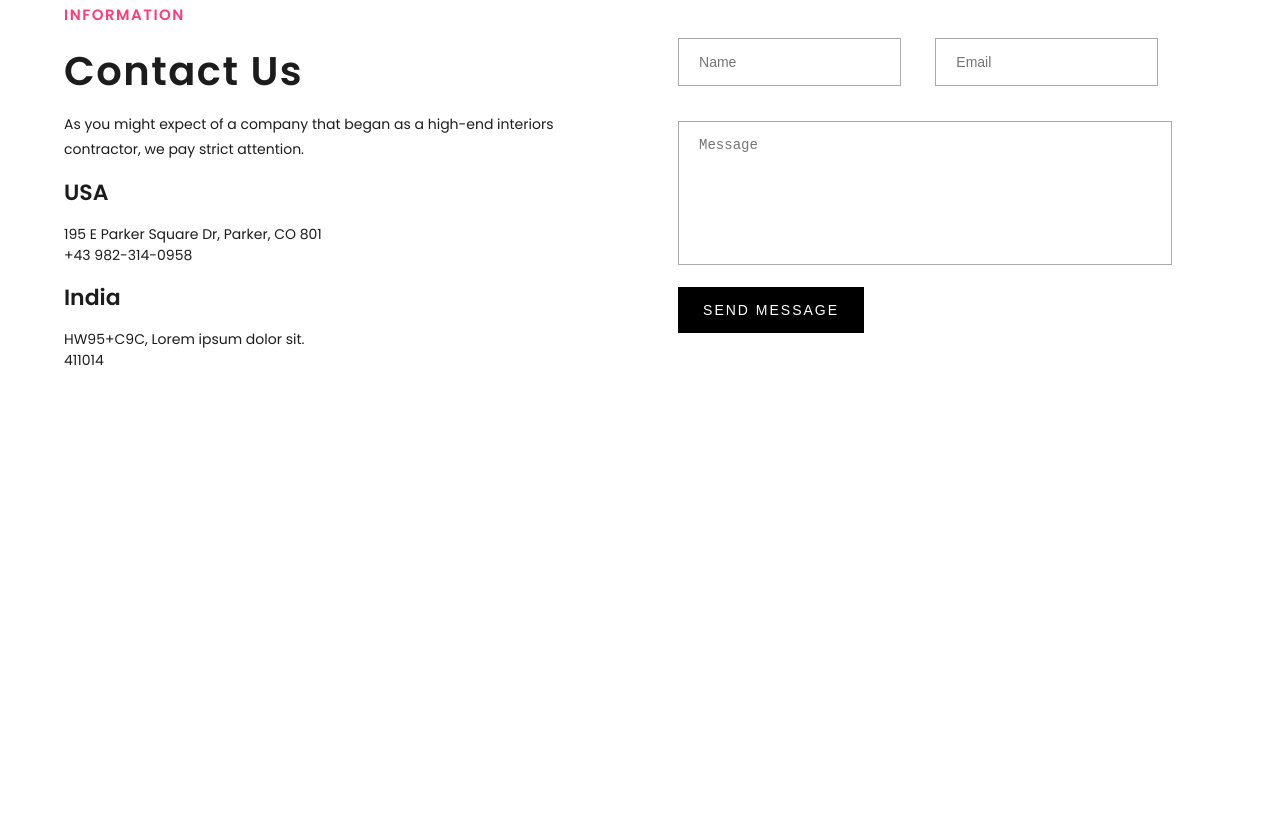
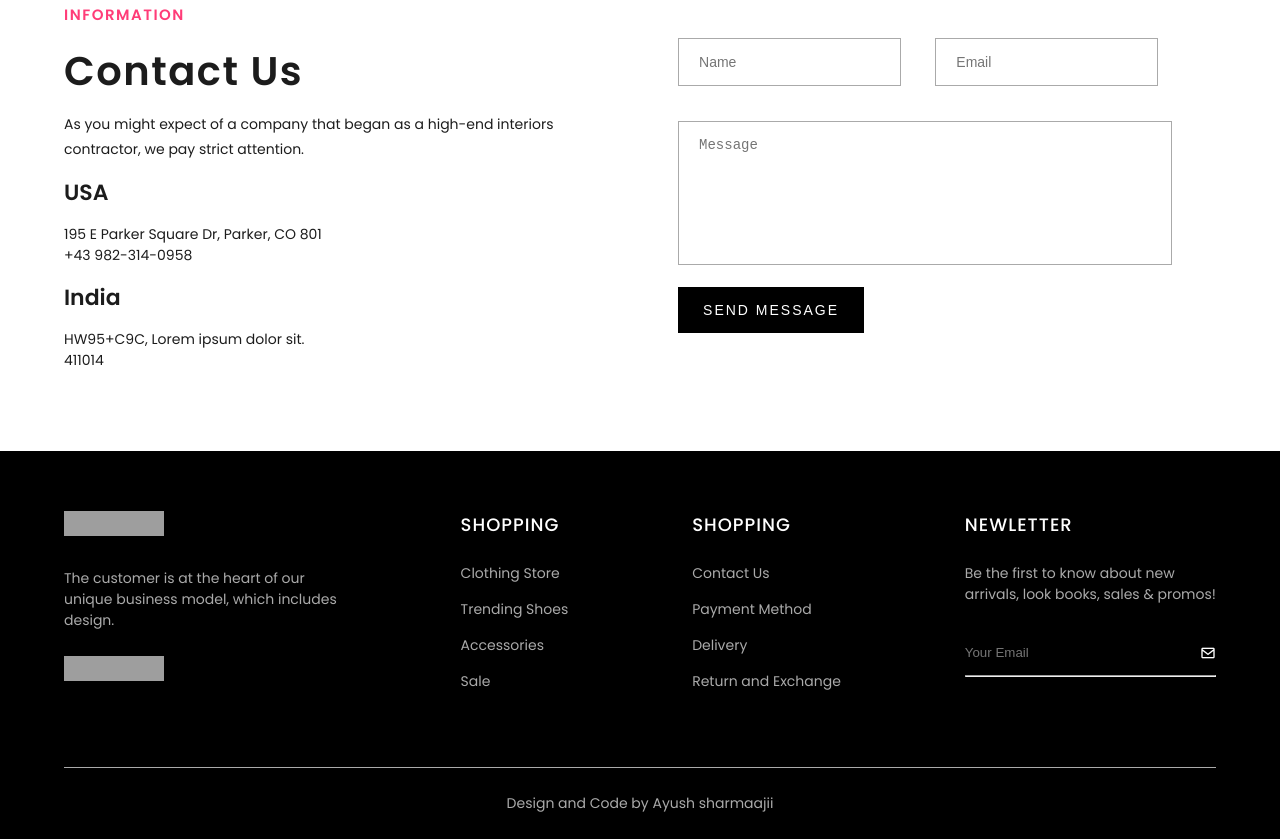
Before and after one commit to AyushSharma113/Ecommerce_1, a plain HTML site: page index.html in a window 1280 px wide. Shown: the part 4347-5186 px from the top of the page. Before the commit the page ends 4798 px from the top, so only its background shows below. Drawn offline with nearby package versions, Linux system fonts and the light colour scheme; grey boxes are pictures that could not be loaded.

Commit message:
adding footer
adding footer and styling it , made it responsive

```diff
--- a/index.html
+++ b/index.html
@@ -613,5 +613,57 @@
       </div>
     </section>
     <!-- END OF CONTACT SECTION  -->
+
+    <!-- FOOTER SECTION  -->
+    <footer>
+      <div class="footer-container container">
+        <div class="content_1">
+          <img src="https://i.postimg.cc/htGyQ4JB/footer-logo.png" alt="logo" />
+          <p>
+            The customer is at the heart of our<br />unique business model,
+            which includes<br />design.
+          </p>
+          <img src="https://i.postimg.cc/Nj9dgJ98/cards.png" alt="cards" />
+        </div>
+        <div class="content_2">
+          <h4>SHOPPING</h4>
+          <a href="#sellers">Clothing Store</a>
+          <a href="#sellers">Trending Shoes</a>
+          <a href="#sellers">Accessories</a>
+          <a href="#sellers">Sale</a>
+        </div>
+        <div class="content_3">
+          <h4>SHOPPING</h4>
+          <a href="./contact.html">Contact Us</a>
+          <a href="https://payment-method-sb.netlify.app/" target="_blank"
+            >Payment Method</a
+          >
+          <a href="https://delivery-status-sb.netlify.app/" target="_blank"
+            >Delivery</a
+          >
+          <a href="https://codepen.io/sandeshbodake/full/Jexxrv" target="_blank"
+            >Return and Exchange</a
+          >
+        </div>
+        <div class="content_4">
+          <h4>NEWLETTER</h4>
+          <p>
+            Be the first to know about new<br />arrivals, look books, sales &
+            promos!
+          </p>
+          <div class="f-mail">
+            <input type="email" placeholder="Your Email" />
+            <i class="bx bx-envelope"></i>
+          </div>
+          <hr />
+        </div>
+      </div>
+      <div class="f-design">
+        <div class="f-design-txt container">
+          <p>Design and Code by Ayush sharmaajii</p>
+        </div>
+      </div>
+    </footer>
+    <!-- END OF FOOTER SECTION  -->
   </body>
 </html>
--- a/style.css
+++ b/style.css
@@ -920,3 +920,85 @@ iframe{
 
 
 /* END OF CONTACT SECTION  */
+
+footer{
+    width: 100%;
+    background: var(--black);
+}
+
+.footer-container .content_1 img{
+    height: 25px;
+    width: 100px;
+}
+
+.footer-container {
+    display: flex;
+    justify-content: space-between;
+    padding: 60px 0;
+}
+.footer-container h4 {
+    color: var(--white);
+    font-weight: 500;
+    letter-spacing: 1px;
+    margin-bottom: 25px;
+    font-size: 18px;
+}
+
+.footer-container a {
+    display: block;
+    text-decoration: none;
+    color: var(--grey);
+    margin-bottom: 15px;
+    font-size: 14px;
+}
+.footer-container .content_1 p,
+.footer-container .content_4 p {
+    color: var(--grey);
+    margin: 25px 0;
+    font-size: 14px;
+}
+
+.footer-container .content_4 input[type="email"] {
+    background-color: var(--black);
+    border: none;
+    color: var(--white);
+    outline: none;
+    padding: 15px 0;
+}
+
+.footer-container .content_4 .f-mail {
+    display: flex;
+    justify-content: space-between;
+    align-items: center;
+}
+
+.footer-container .content_4 .bx {
+    color: var(--white);
+}
+
+.f-design {
+    width: 100%;
+    color: var(--white);
+    text-align: center;
+}
+
+.f-design .f-design-txt {
+    border-top: 1px solid var(--grey);
+    padding: 25px 0;
+    font-size: 14px;
+    color: var(--grey);
+}
+
+
+@media (max-width: 600px){
+    .footer-container {
+        display: flex;
+        flex-direction: column;
+    }
+    .footer-container .content_1 {
+        margin-bottom: 30px;
+    }
+    .best-seller img {
+        padding-top: 40px;
+    }
+}
```
